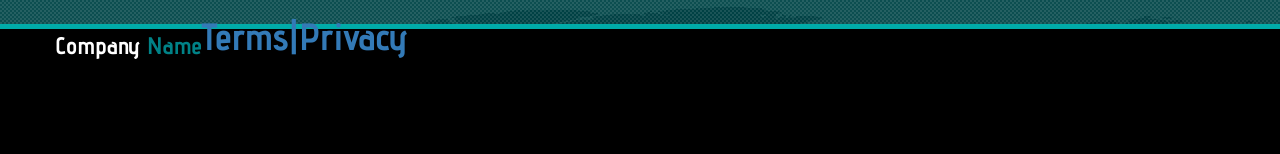
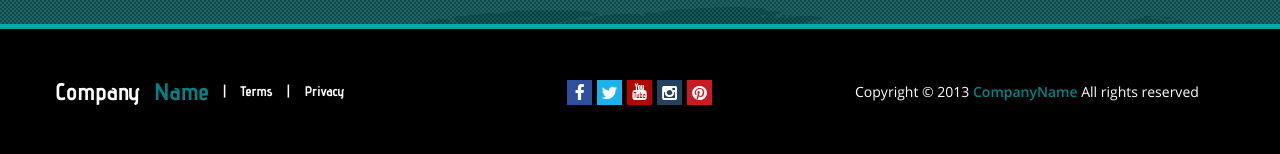
Before and after one commit to irinasavchenko/Project-About-Company, a website: page app/index.html in a window 1280 px wide. Shown: the part 3140-3294 px from the top of the page. Drawn offline with nearby package versions, Linux system fonts and the light colour scheme; files that its build step writes are made by us from their sources.

Commit message:
Finished work

```diff
--- a/app/index.html
+++ b/app/index.html
@@ -68,7 +68,6 @@
             </div>
           </div>
         </div>
-
         <!-- Controls -->
         <a class="left carousel-control" href="#carousel-example-generic" role="button" data-slide="prev">
           <span  class="glyphicon glyphicon-chevron-left" aria-hidden="true"></span>
@@ -80,13 +79,13 @@
         </a>
       </div>
 
-
       <div class="about_company">
         <div class="content_about_company center">
           <h1>About <span>Company</span></h1>
           <p> Sed orci nibh, rhoncus ut tellus quis, sodales ornare arcu. Pellentesque rutrum tellus ut mauris scelerisque hendrerit. Pellentesque laoreet dapibus justo in pretium. Suspendisse auctor quam cursus mauris sollicitudin imperdiet. Aliquam ullamcorper lorem purus, ac dictum velit fermentum ac. Proin eu dui nec quam pulvinar lacinia vulputate at sem. Integer a est lectus. Curabitur ut lectus vel eros accumsan accumsan. Aliquam erat volutpat. Phasellus molestie arcu sit amet lectus tempor, ut blandit orci interdum. Pellentesque sollicitudin metus sem, et auctor nunc pellentesque</p>
         </div>
       </div>
+
       <div class="our_services">
         <div class="content_our_services center">
           <h1>our <span>services</span></h1>
@@ -181,7 +180,6 @@
                   <p>Proin posuere non est at ornare. Duis aliquam sapien urna, consectetur scelerisque ipsum malesuada in. Fusce venenatis justo vel est posuere fermentum.</p>
                 </div>
               </div>
-            <!--</div>-->
               <div class="col-lg-6 col-md-12 first_line">
                 <div class="row">
                   <div class="news_2 col-sm-12 col-md-12 col-lg-6">
@@ -216,7 +214,6 @@
             </div>
         </div>
       </div>
-      </div>
 
       <div class="contact_us">
         <div class="content_contact_us center">
@@ -242,18 +239,34 @@
             </div>
           </div>
         </div>
+    </div>
 
 
     <div class="footer">
       <div class="content_footer center">
-        <!--<div class="name_company"><span>Company </span><span>Name</span></div>-->
+        <div class="row">
+          <div class="col-lg-4 col-xs-12 col-md-6">
             <ul class="term_privacy">
               <li class="name_company"><span>Company </span><span>Name</span></li>
+              <li><a href="#">|</a></li>
               <li><a href="#">Terms</a></li>
               <li><a href="#">|</a></li>
               <li><a href="#">Privacy</a></li>
             </ul>
-
+          </div>
+          <div class="col-lg-4 col-xs-12 col-md-6 fix_width">
+            <ul class="social">
+              <li><a href="#"><img src="../images/facebook_ico.png" alt="facebook"/></a></li>
+              <li><a href="#"><img src="../images/twitter_ico.png" alt="twitter"/></a></li>
+              <li><a href="#"><img src="../images/youtube_ico.png" alt="youtube"/></a></li>
+              <li><a href="#"><img src="../images/instagram_ico.png" alt="instagram"/></a></li>
+              <li><a href="#"><img src="../images/pinterest_ico.png" alt="ointerest"/></a></li>
+            </ul>
+          </div>
+          <div class="copy_right col-lg-4 col-xs-12 col-md-12">
+            <p>Copyright © 2013 <span>CompanyName</span> All rights reserved</p>
+          </div>
+        </div>
       </div>
     </div>
 
--- a/app/scripts/main.js
+++ b/app/scripts/main.js
@@ -1 +1 @@
-console.log('\'Allo \'Allo!');
+console.log('allo');
--- a/app/styles/main.css
+++ b/app/styles/main.css
@@ -16,6 +16,13 @@
 @font-face {
     font-family: "OpenSans-Regular";
     src: url("/fonts/Open_Sans/OpenSans-Regular.ttf") format('truetype');
+    font-weight: normal;
+    font-style: normal;
+}
+
+@font-face {
+    font-family: "OpenSans-Semibold";
+    src: url("/fonts/Open_Sans/OpenSans-Semibold.ttf") format('truetype');
     font-weight: normal;
     font-style: normal;
 }
@@ -92,7 +99,19 @@ header .best_solution span {
 
 }
 
-#carousel-example-generic img{
+@media screen and (max-width: 1200px) {
+    header .content_header {
+        width: 965px;
+    }
+}
+
+@media screen and (max-width: 992px) {
+    header .content_header {
+        width: 716px;
+    }
+}
+
+#carousel-example-generic img {
     width: 1920px;
     height: 600px;
     border-bottom: 5px solid #00aba9;
@@ -122,8 +141,6 @@ header .best_solution span {
         left: 0;
         right: 0;
     }
-
-
 }
 
 #carousel-example-generic .carousel-caption p span {
@@ -141,7 +158,6 @@ header .best_solution span {
     font-size: 20px;
     line-height: 36px;
 }
-
 
 .carousel-control .icon-prev, .carousel-control .glyphicon-chevron-left {
     left: 20px;
@@ -207,12 +223,12 @@ header .best_solution span {
         width: 882px;
     }
 }
+
 @media screen and (max-width: 992px) {
     .about_company .content_about_company {
         width: 441px;
     }
 }
-
 
 .blog_news p {
     margin-bottom: 50px;
@@ -437,7 +453,6 @@ header .best_solution span {
 @media screen and (max-width: 1200px) {
     .contact_us .content_contact_us {
         width: 775px;
-        /*height: 700px;*/
     }
 }
 
@@ -458,7 +473,7 @@ header .best_solution span {
 
 @media screen and (max-width: 992px) {
     .map .content_map {
-        width: 675px;
+        width: 775px;
     }
     .map .address h1 {
         margin-top: 10px;
@@ -476,6 +491,8 @@ header .best_solution span {
 .footer .name_company span {
     font-size: 24px;
     color: #008287;
+    line-height: 125px;
+    padding-right: 7px;
 }
 
 .footer .name_company span:first-child {
@@ -484,7 +501,6 @@ header .best_solution span {
 
 .footer ul {
     display: block;
-    float: left;
 }
 
 .footer ul li {
@@ -493,6 +509,63 @@ header .best_solution span {
 }
 
 .footer ul li a {
-   line-height: 15px;
-    font-size: 38px;
+    line-height: 125px;
+    font-size: 14px;
+    padding-left: 7px;
+    padding-right: 7px;
+    color: #fff;
 }
+
+.footer ul.social {
+    display: table;
+    margin: 0 auto;
+}
+
+.footer .social li {
+    height: 25px;
+    margin: 0 3px 0 2px;
+}
+
+.footer .social li a {
+    padding: 0;
+}
+
+.footer .copy_right p {
+    font-size: 14px;
+    font-family: "OpenSans-Regular";
+    color: #fff;
+    line-height: 125px;
+}
+
+.footer .copy_right p span {
+    color: #008287;
+    font-family: "OpenSans-Semibold";
+}
+
+@media screen and (max-width: 1200px) {
+    .footer .content_footer {
+        width: 775px;
+    }
+
+    .footer .content_footer a, p {
+        line-height: 40px;
+    }
+
+    .footer .name_company span {
+        line-height: 40px;
+    }
+
+    .footer .copy_right p {
+        line-height: 67px;
+    }
+
+    .footer ul.social {
+        display: block;
+    }
+}
+
+@media screen and (max-width: 992px) {
+    .footer .content_footer {
+        width: 675px;
+    }
+}
```
Also changed, not shown: app/images/facebook_ico.png (added), app/images/instagram_ico.png (added), app/images/pinterest_ico.png (added), app/images/twitter_ico.png (added), app/images/youtube_ico.png (added). Lines whose indentation alone changed are shown as unchanged.
